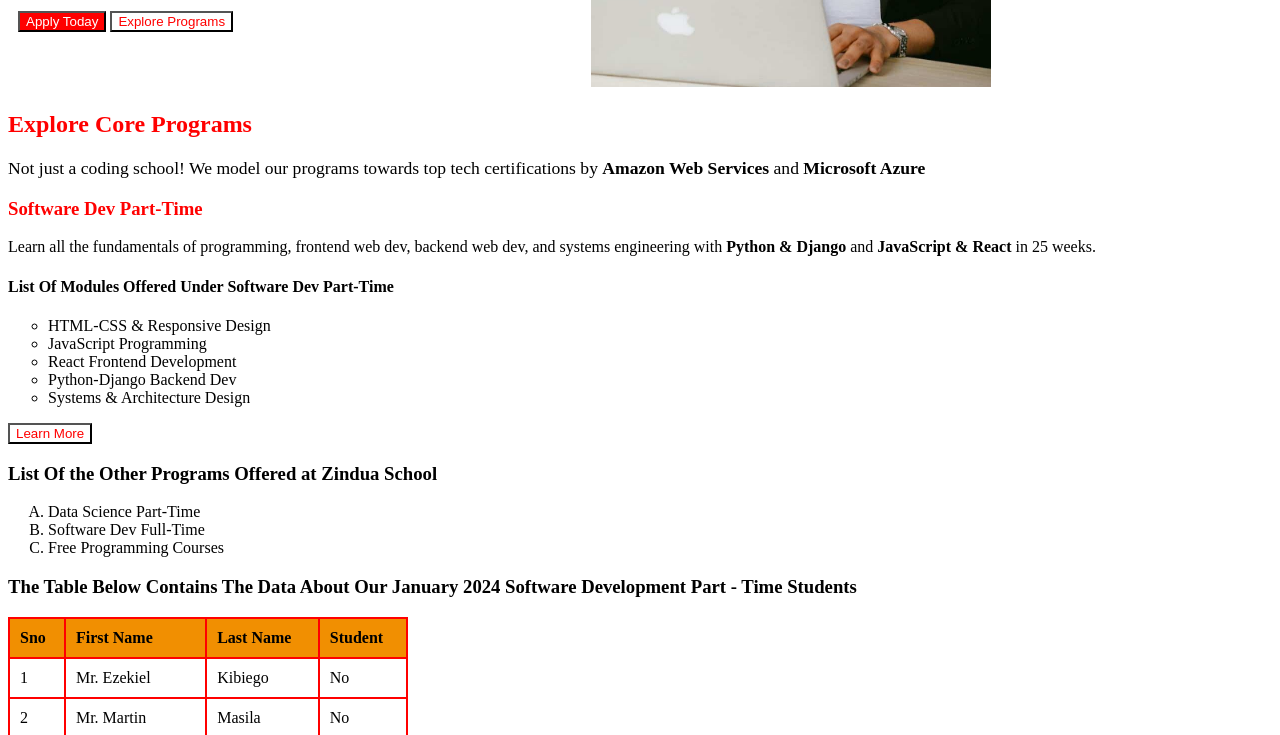
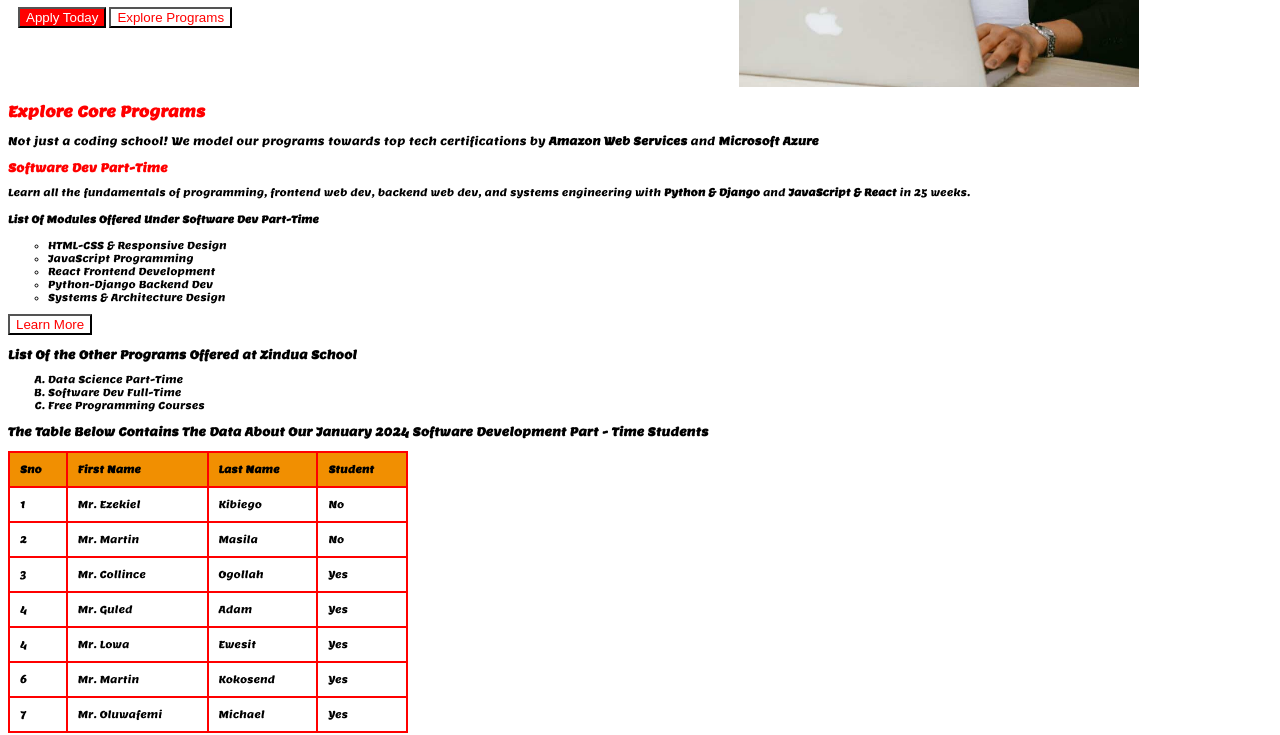
Before and after one commit to MartinMasila/html_css, a plain HTML site: page index.html in a window 1280 px wide. Shown: the part 333-1068 px from the top of the page. Drawn offline with Linux system fonts and the light colour scheme.

Commit message:
Add Fonts

```diff
--- a/index.html
+++ b/index.html
@@ -5,6 +5,9 @@
     <meta name="viewport" content="width=device-width, initial-scale=1.0">
     <title>Zindua School | Coding School With The Flexible Fees</title>
     <link rel="stylesheet" href="style.css">
+    <link rel="preconnect" href="https://fonts.googleapis.com">
+    <link rel="preconnect" href="https://fonts.gstatic.com" crossorigin>
+    <link href="https://fonts.googleapis.com/css2?family=Lemon&display=swap" rel="stylesheet">
 
 </head>
 <body>
--- a/style.css
+++ b/style.css
@@ -5,6 +5,12 @@
 /* button a {
     background-color: red;
 } */
+
+body{
+    font-family: 'Lemon', serif;
+    font-size: 10px;
+}
+
 
 .header h1{
     font-size: 40px;
```
